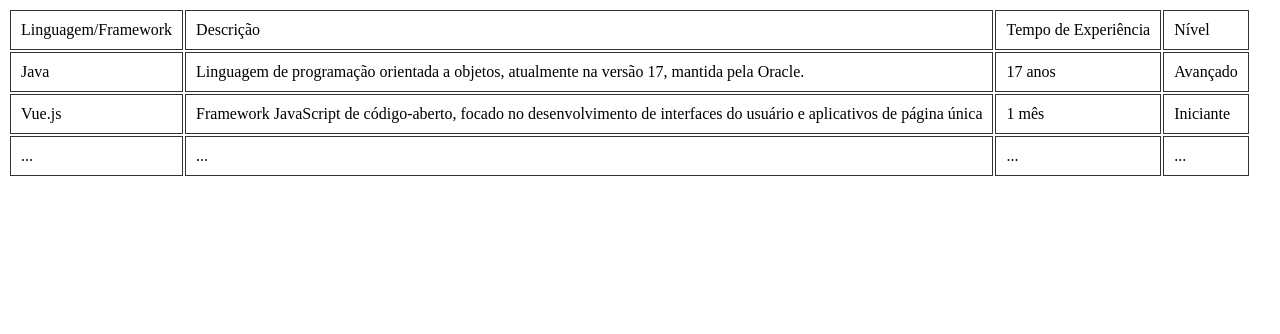
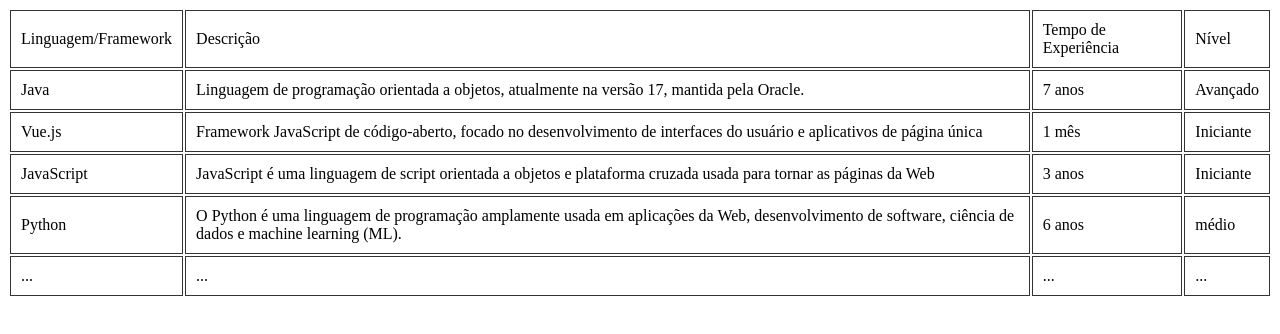
Before and after one commit to Mykaellenvitoria/mykaellenvitoria.github.io, a plain HTML site: page atividade C.html in a window 1280 px wide. Drawn offline with Linux system fonts and the light colour scheme.

Commit message:
Update atividade C.html

```diff
--- a/atividade C.html
+++ b/atividade C.html
@@ -22,7 +22,7 @@
     <tr>
       <td>Java</td>
       <td>Linguagem de programação orientada a objetos, atualmente na versão 17, mantida pela Oracle.</td>
-      <td>17 anos</td>
+      <td>7 anos</td>
       <td>Avançado</td>
     </tr>
     <tr>
@@ -32,15 +32,21 @@
       <td>Iniciante</td>
     </tr>
     <tr>
+        <td>JavaScript</td>
+        <td>JavaScript é uma linguagem de script orientada a objetos e plataforma cruzada usada para tornar as páginas da Web</td>
+        <td>3 anos</td>
+        <td>Iniciante</td>
+        <tr>
+            <td>Python</td>
+            <td>O Python é uma linguagem de programação amplamente usada em aplicações da Web, desenvolvimento de software, ciência de dados e machine learning (ML). </td>
+            <td>6 anos</td>
+            <td>médio</td>
+          </tr>
+      </tr>
+    <tr>
       <td>...</td>
       <td>...</td>
       <td>...</td>
       <td>...</td>
     </tr>
   </table>
-
-
-
-
-</body>
-</html>
```
